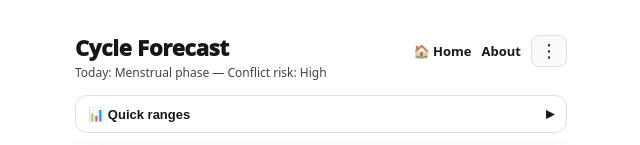
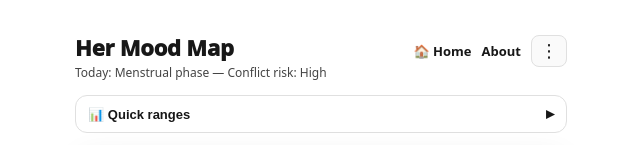
Before and after one commit to Temujin-67/cycle-navigator, a Next.js app: page /navigate in a window 1280 px wide. Shown: the top 145 px of the page, without its empty margins (319-959 px from the left). Built offline with nearby package versions, Linux system fonts and the light colour scheme.

Commit message:
Update page.tsx

```diff
--- a/src/app/navigate/page.tsx
+++ b/src/app/navigate/page.tsx
@@ -703,7 +703,7 @@ function NavigateInner() {
     >
       <div style={{ display: "flex", justifyContent: "space-between", alignItems: "baseline", gap: 12, flexWrap: "wrap" }}>
         <div>
-          <div style={{ fontSize: 22, fontWeight: 1000 as any, letterSpacing: -0.2 }}>Cycle Forecast</div>
+          <div style={{ fontSize: 22, fontWeight: 1000 as any, letterSpacing: -0.2 }}>Her Mood Map</div>
           {delta === 0 && (
             <div style={{ fontSize: 12, color: "var(--text-secondary)", marginTop: 2 }}>
               Today: {build(baseOffset).phase} phase — Conflict risk: {build(baseOffset).risk}
```
